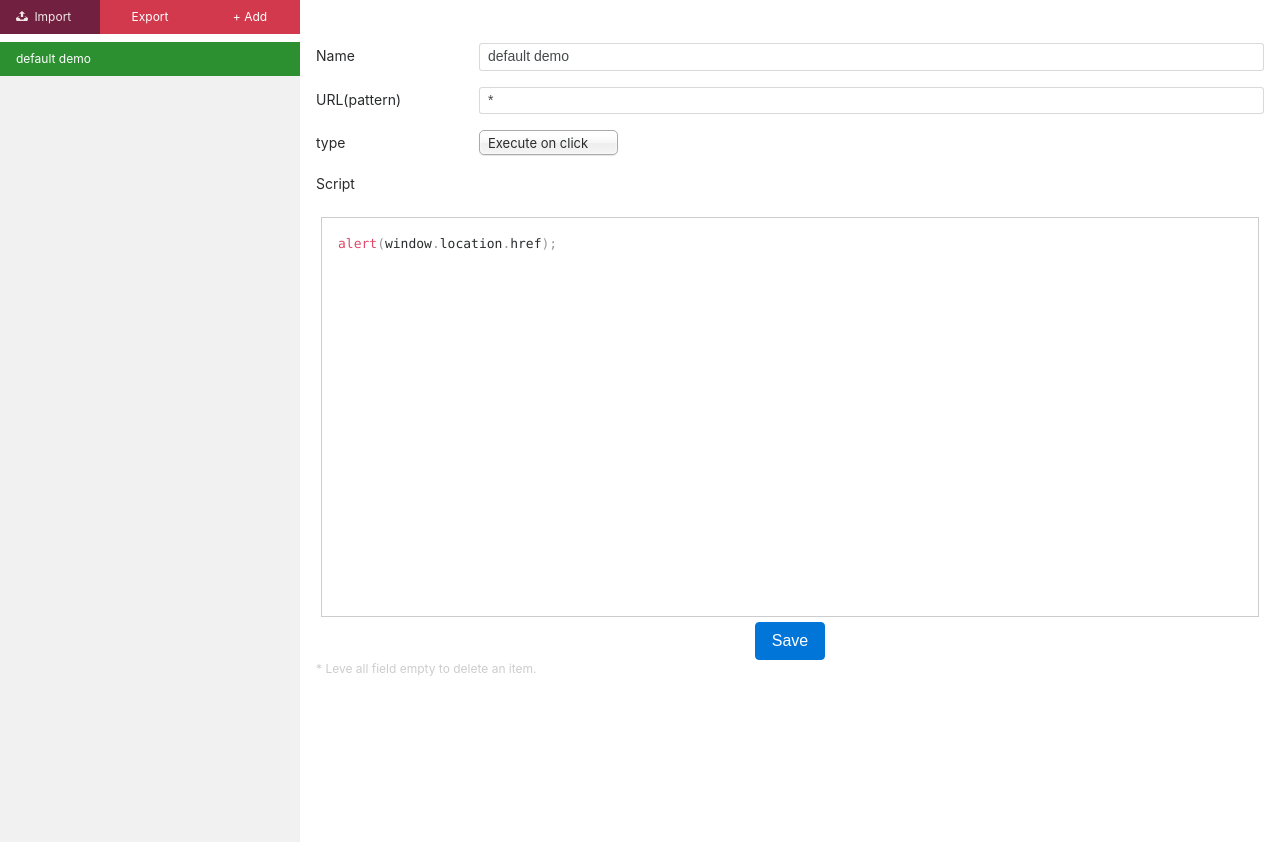
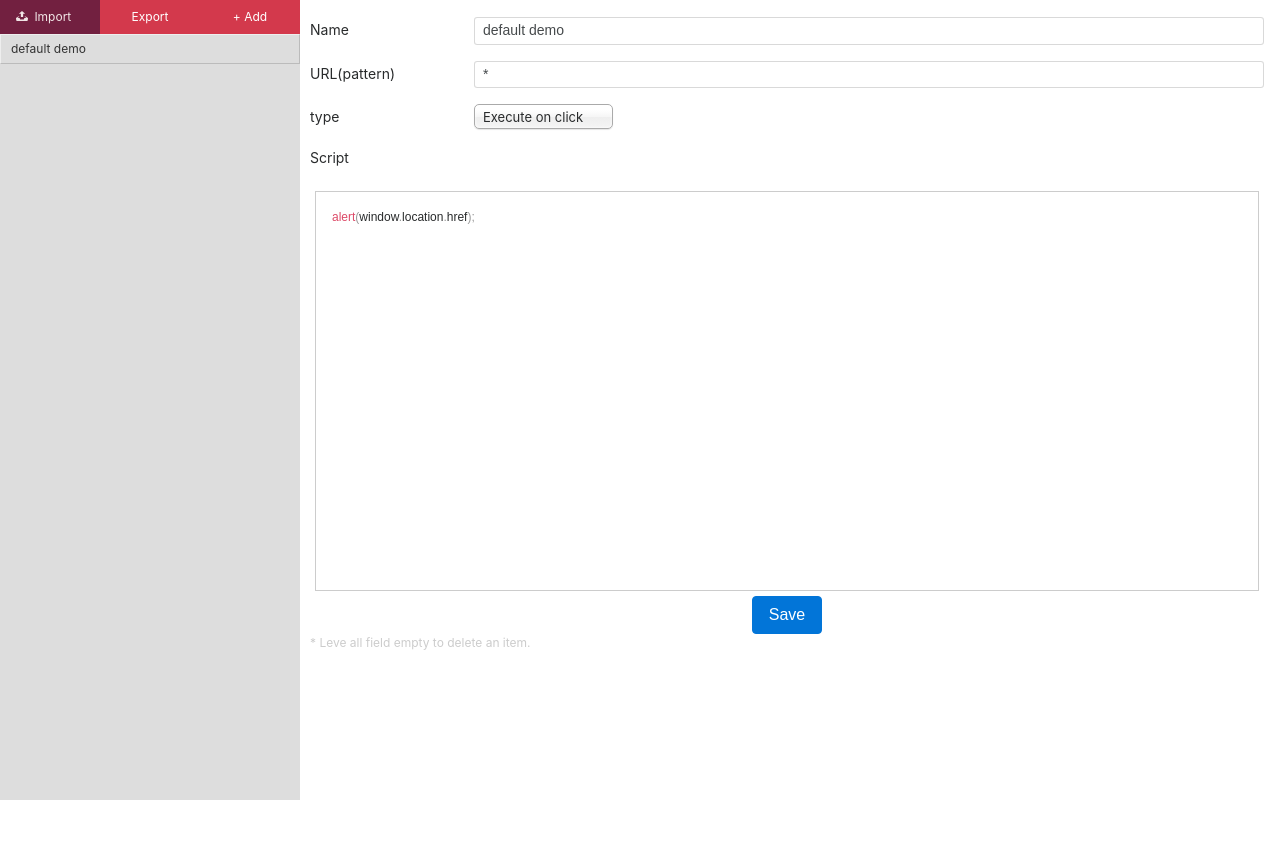
Before and after one commit to raoqu/scriptable, a browser extension: page options.html in a window 1280 px wide. After the commit the page ends 800 px from the top, so only its background shows below. Drawn offline with nearby package versions, Linux system fonts and the light colour scheme.

Commit message:
调整选项配置页css

```diff
--- a/background.js
+++ b/background.js
@@ -88,8 +88,6 @@ chrome.runtime.onMessage.addListener(
   }
 );
 
-
-
 chrome.browserAction.onClicked.addListener(function(tab) {
   state.value = 0;
   if( state.value ) {
--- a/codeflask.css
+++ b/codeflask.css
@@ -12,8 +12,8 @@
     width:100%;
     padding:1rem !important;
     border:none;
-    font-family: Consolas, Monaco, 'Andale Mono', 'Ubuntu Mono', monospace;
-    font-size:13px;
+    font-family: "微软雅黑", "YaHei-Consolas", Arial, Consolas, monospace;
+    font-size:12px;
     background:transparent;
     white-space:pre-wrap;
     line-height:1.5em;
--- a/common_extension.js
+++ b/common_extension.js
@@ -33,7 +33,7 @@ class Extension {
 	}
 
 	// register callback for messages from background.js
-	static on(msg, callback) {
+	static on(msg, callback, obj) {
 	  __messageCallbacks[msg] = callback;
 	}
 
--- a/css/input.css
+++ b/css/input.css
@@ -18,7 +18,7 @@
     width: 100px;
 
     padding: 8px 16px;
-    line-height: 18px;
+    margin-bottom: 0;
 }
 
 .no-js .inputfile + label {
--- a/options.css
+++ b/options.css
@@ -3,38 +3,75 @@ body {
     font-size: 12px
 }
 
+div.leftside {
+    float: left;
+    width: 300px;
+    height: 100%;
+    vertical-align: top;
+    overflow: hidden;
+}
+
+div.toolbar {
+
+}
+
+div.rightside {
+    width: 100%;
+    padding:1px 16px 0 0;
+    height:100%;
+}
+
+div.rightside form {
+    padding-top: 16px;
+    padding-left: 310px;
+    width: 100%;
+    margin: 0;
+    height: 100px;
+}
+
 ul.configlist {
+    display: inline-block;
+    position: absolute;
+    width: 300px;
+    top: 34px;
+    left: 0;
+    bottom: 0;
     list-style-type: none;
     margin: 0;
     padding: 0;
-    width: 300px;
-    background-color: #f1f1f1;
-    position: fixed;
-    height: 100%;
-    overflow: auto;
+    background-color: #ddd;
+    overflow-y: auto;
+    overflow-x: hidden;
 }
 
 ul.configlist>li {
     margin:0;
+    height: 30px;
+    border-top: solid 1px #eee;
+    border-left: solid 1px #eee;
+    border-bottom: solid 1px #bbb;
+    border-right: solid 1px #bbb;
+
 }
 
 ul.configlist>li a.item, a.functional {
+    padding: 2px 10px;
     display: block;
     color: #000;
-    padding: 8px 16px;
     text-decoration: none;
-    line-height: 18px;
+    line-height: 24px;
     background-color: #ccc;
 }
 
 ul.configlist>li a.active {
     background-color: #2C8F30;
-    color: white;
+    color: #333;
+    background-color: #ddd;
 }
 
 ul.configlist>li a.item:hover:not(.active) {
-    background-color: #aaa;
-    color: white;
+    background-color: #ddd;
+    color: #555;
 }
 
 a.functional  {
@@ -58,13 +95,8 @@ a.functional:hover {
     width: 200px;
 }
 
-div.config {
-	margin-left:300px;
-	padding:1px 16px;
-	height:100%;"
-}
 .code-column {
-    float:left;
+    display: inline-block;
     padding:5px;
     width: 100%;
 }
--- a/options.html
+++ b/options.html
@@ -15,12 +15,15 @@
   <script type="text/javascript" src="optionhead.js"></script>
 </head>
 <body>
-
-  <input type="file" id="file-1" class="inputfile inputfile-1" data-multiple-caption="{count} files selected" />
-  <label for="file-1"><svg xmlns="http://www.w3.org/2000/svg" width="20" height="17" viewBox="0 0 20 17"><path d="M10 0l-5.2 4.9h3.3v5.1h3.8v-5.1h3.3l-5.2-4.9zm9.3 11.5l-3.2-2.1h-2l3.4 2.6h-3.5c-.1 0-.2.1-.2.1l-.8 2.3h-6l-.8-2.2c-.1-.1-.1-.2-.2-.2h-3.6l3.4-2.6h-2l-3.2 2.1c-.4.3-.7 1-.6 1.5l.6 3.1c.1.5.7.9 1.2.9h16.3c.6 0 1.1-.4 1.3-.9l.6-3.1c.1-.5-.2-1.2-.7-1.5z"/></svg> <span>Import</span></label><a class="export functional" href="#">Export</a><a class="add functional" href="#">+ Add</a>
-<ul class="configlist">
-</ul>
-<div class="config">
+<div class="leftside">
+  <div class="toolbar">
+    <input type="file" id="file-1" class="inputfile inputfile-1" data-multiple-caption="{count} files selected" />
+    <label for="file-1"><svg xmlns="http://www.w3.org/2000/svg" width="20" height="17" viewBox="0 0 20 17"><path d="M10 0l-5.2 4.9h3.3v5.1h3.8v-5.1h3.3l-5.2-4.9zm9.3 11.5l-3.2-2.1h-2l3.4 2.6h-3.5c-.1 0-.2.1-.2.1l-.8 2.3h-6l-.8-2.2c-.1-.1-.1-.2-.2-.2h-3.6l3.4-2.6h-2l-3.2 2.1c-.4.3-.7 1-.6 1.5l.6 3.1c.1.5.7.9 1.2.9h16.3c.6 0 1.1-.4 1.3-.9l.6-3.1c.1-.5-.2-1.2-.7-1.5z"/></svg> <span>Import</span></label><a class="export functional" href="#">Export</a><a class="add functional" href="#">+ Add</a>
+  </div>
+  <ul class="configlist">
+  </ul>
+</div>
+<div class="rightside">
   <form>
     <div class="form-group row">
       <label for="smFormGroupInput" class="col-sm-2 col-form-label col-form-label-sm">Name</label>
--- a/options.js
+++ b/options.js
@@ -8,29 +8,6 @@ var defaultConfig = {
 };
 var config = [defaultConfig];
 var OPTION_KEY = 'noryalScriptable';
-
-
-// send message to background script
-function extensionSendMessage(msg, data, callback) {
-  chrome.runtime.sendMessage({
-      noryal_message: msg,
-      noryal_data: data
-    },
-    function(rsp) {
-      if( callback ) {
-        callback(rsp);
-      }
-    }
-  );
-}
-
-function extensionDownloadFile(url, path, callback) {
-  extensionSendMessage('downloadFile', {
-      url: url,
-      filename: path,
-    }
-  );
-}
 
 var flask = new CodeFlask,
     flasks = new CodeFlask;
@@ -255,11 +232,23 @@ function onStoreConfiguration() {
   }
 }
 
+function downloadFile(url, filename) {
+  chrome.runtime.sendMessage(
+    {
+      noryal_message: 'downloadFile',
+      noryal_data: {
+        url: url,
+        filename: filename
+      }
+    }
+  );
+}
+
 $('a.add').on('click', addItem);
 $('#name').on('input', onNameChanged)
 $('a.export').on('click', function(){
   let docContent = JSON.stringify(config, null, 2);
   let url = URL.createObjectURL( new Blob([docContent], {type: 'application/octet-binary'}) );
-  extensionDownloadFile(url, 'scriptable.json');
+  downloadFile(url, 'scriptable.json');
 })
 $('button').on('click', onStoreConfiguration);
```
Also changed, not shown: common.js (+16 -30 lines), common_callback.js (+20 -0 lines), content_lib_download.js (+2 -9 lines).
